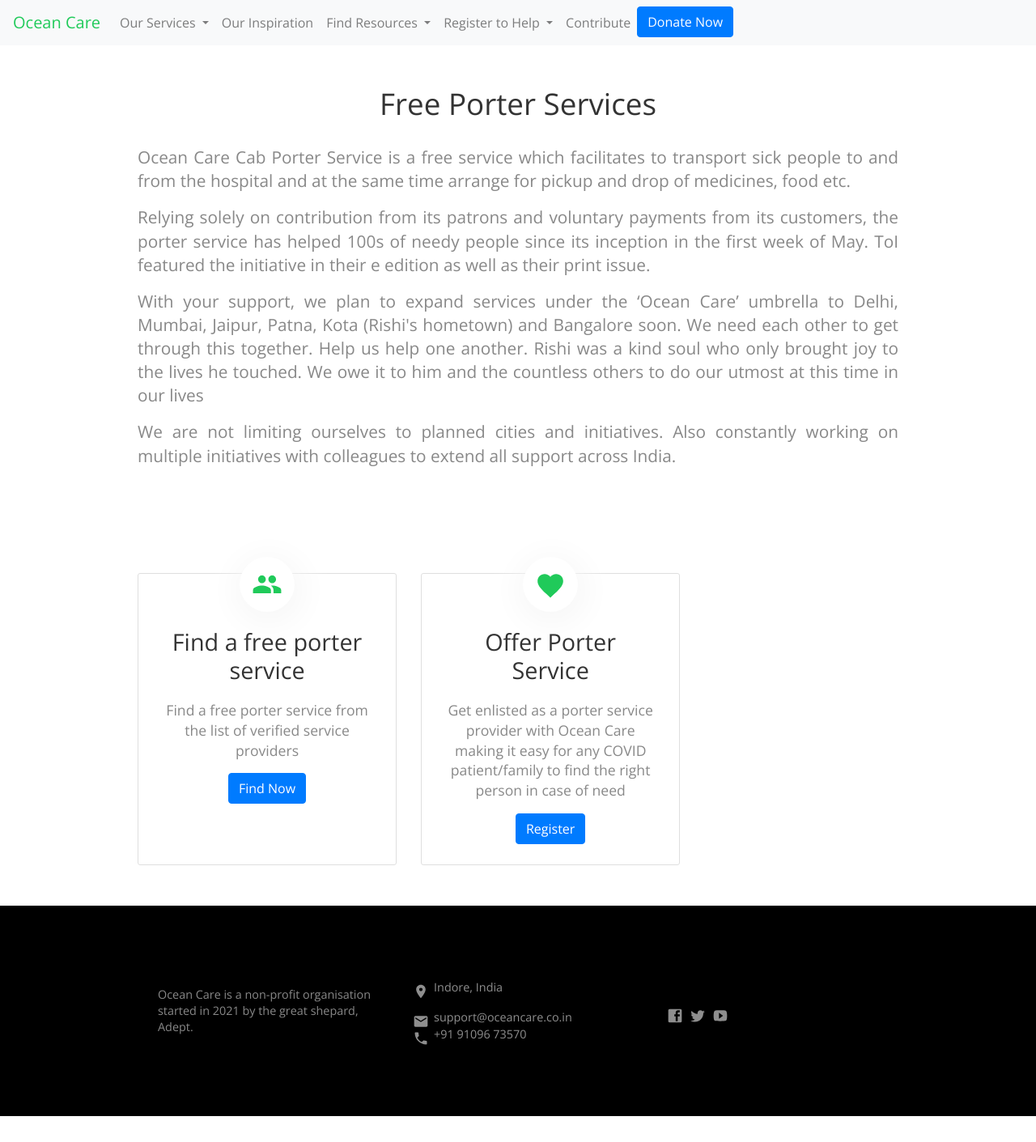
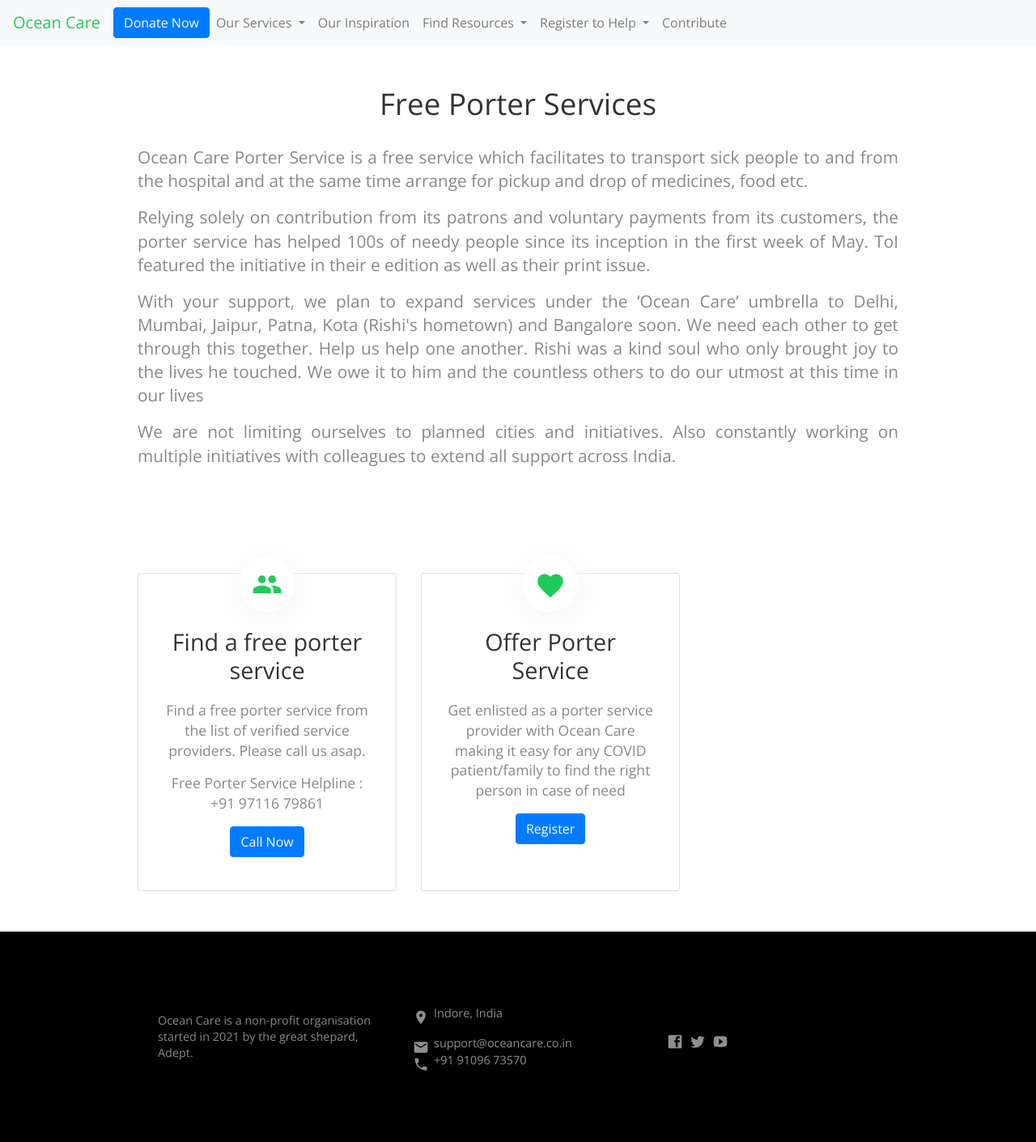
Before and after one commit to OceanCare/oceancare.github.io, a Jekyll site: the page built from pages/porter_services.html, in a window 1280 px wide. Shown: the whole page at 81% size. Built offline with Jekyll 4.4.1, drawn with Linux system fonts in a browser that asks for light colours; before the commit the page ends 1379 px from its top, so only the background shows below that.

Commit message:
updates to the site

```diff
--- a/_includes/header.html
+++ b/_includes/header.html
@@ -1,5 +1,7 @@
 <nav class="navbar navbar-expand-lg navbar-light bg-light">
   <a class="navbar-brand" style="color:#20ca5a" href="/">Ocean Care</a>
+
+  <a class="btn btn-primary" href={{ site.data.settings.donate_link }} target="_blank">Donate Now</a>
   <button class="navbar-toggler" type="button" data-toggle="collapse" data-target="#navbarSupportedContent" aria-controls="navbarSupportedContent" aria-expanded="false" aria-label="Toggle navigation">
     <span class="navbar-toggler-icon"></span>
   </button>
@@ -26,7 +28,7 @@
           Find Resources
         </a>
         <div class="dropdown-menu" aria-labelledby="navbarDropdown">
-          <a class="dropdown-item" href={{ site.data.settings.porter_service_directory_link }} target="_blank">Find a Porter</a>
+          <a class="dropdown-item" href="/pages/porter_services" target="_blank">Find a Porter</a>
           <a class="dropdown-item" href={{ site.data.settings.plasma_donor_directory_link }} target="_blank">Find Plasma Donors</a>
         </div>
       </li>
@@ -45,9 +47,7 @@
           <a href="/pages/contribute" class="nav-link">Contribute</a>
         </li>
 
-      <li class="nav-item">
-        <a class="btn btn-primary" href={{ site.data.settings.donate_link }} target="_blank">Donate Now</a>
-      </li>
+
     </ul>
   </div>
 </nav>
--- a/pages/contribute.html
+++ b/pages/contribute.html
@@ -22,7 +22,7 @@
 
         </div>
       </div>
-      <br />
+      <!-- <br />
       <div class="card">
         <div class="card-body">
           <h5 class="card-title"><b>Direct Bank Transfer - For Indian Donations Only</b></h5>
@@ -42,5 +42,5 @@
       <div class="container">
       <p class="editable" style="text-align: justify;">All Indian Contributors will get 80G Tax Benefits for their donations.</p>
       <p class="editable" style="text-align: justify;">Please share your Name, UTR, Date of Transfer, PAN Number, Address,  on WhatsApp to +91-9109673570</p>
-      </div>
+      </div> -->
 </div>
--- a/pages/porter_services.html
+++ b/pages/porter_services.html
@@ -4,7 +4,7 @@
 ---
 <div class="container">
   <h2 class="editable" style="text-align: center;">Free Porter Services</h2>
-  <p class="editable" style="text-align: justify;">Ocean Care Cab Porter Service is a free service which facilitates to transport sick people to and from the hospital and at the same time arrange for pickup and drop of medicines, food etc.</p>
+  <p class="editable" style="text-align: justify;">Ocean Care Porter Service is a free service which facilitates to transport sick people to and from the hospital and at the same time arrange for pickup and drop of medicines, food etc.</p>
   <p class="editable" style="text-align: justify;">Relying solely on contribution from its patrons and voluntary payments from its customers, the porter service has helped 100s of needy people since its inception in the first week of May. ToI featured the initiative in their e edition as well as their print issue.</p>
   <p class="editable" style="text-align: justify;">With your support, we plan to expand services under the ‘Ocean Care’ umbrella to Delhi, Mumbai, Jaipur, Patna, Kota (Rishi's hometown) and Bangalore soon. We need each other to get through this together. Help us help one another. Rishi was a kind soul who only brought joy to the lives he touched. We owe it to him and the countless others to do our utmost at this time in our lives</p>
   <p class="editable" style="text-align: justify;">We are not limiting ourselves to planned cities and initiatives. Also constantly working on multiple initiatives with colleagues to extend all support across India.</p>
@@ -13,8 +13,9 @@
 		<li>
 			<div class="image">{% include icons/site.html icon="population" %}</div>
 			<h3 class="editable">Find a free porter service</h3>
-			<p class="editable">Find a free porter service from the list of verified service providers</p>
-			<a class="btn btn-primary text-center" href={{ site.data.settings.porter_service_directory_link }} target="_blank">Find Now</a>
+			<p class="editable">Find a free porter service from the list of verified service providers. Please call us asap.</p>
+      <p class="editable">Free Porter Service Helpline : +91 97116 79861</p>
+      <a class="btn btn-primary text-center" href="tel:+919711679861">Call Now</a></p>
 		</li>
 		<li>
 			<div class="image">{% include icons/site.html icon="conditions" %}</div>
@@ -23,4 +24,5 @@
 			<a class="btn btn-primary text-center" href={{ site.data.settings.porter_service_link }} target="_blank">Register</a>
 		</li>
 	</ul>
+
 </div>
```
Also changed, not shown: _data/settings.yml (+5 -3 lines), index.html (+17 -16 lines).
